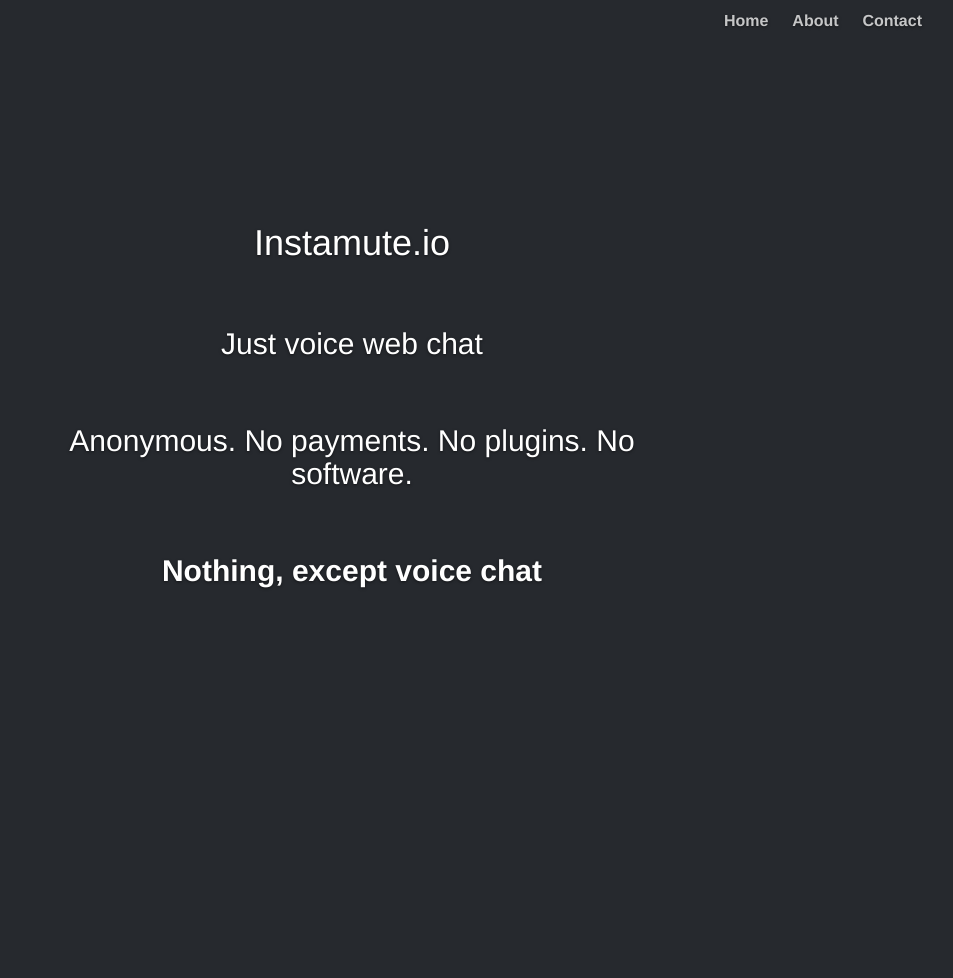
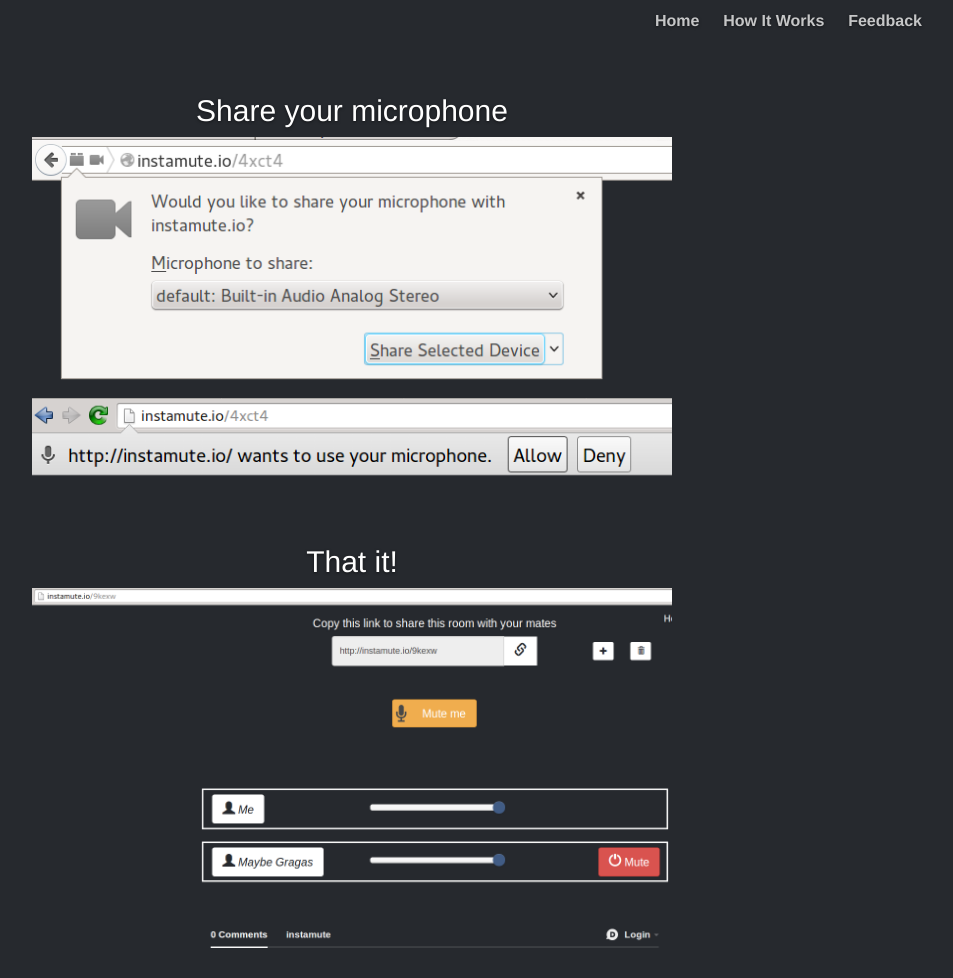
Before and after one commit to Axik/instamute.io, a Django app: template apps/common/templates/about.html in a window 1280 px wide. Shown: the whole page, without its empty margins (288-1241 px from the left). Before the commit the page ends 588 px from the top, so only its background shows below. Run offline with Django 3.2, Linux system fonts and the light colour scheme; the template is opened without the code that fills it, so the values that code supplies are empty; some libraries are stand-ins or nearby versions.

Commit message:
Major update

```diff
--- a/apps/common/static/css/cover.css
+++ b/apps/common/static/css/cover.css
@@ -166,3 +166,6 @@ body {
 .alert {
   text-shadow:none;
 }
+
+h1 {
+  font-size: 5em; }
--- a/apps/common/templates/about.html
+++ b/apps/common/templates/about.html
@@ -1,5 +1,6 @@
 {% extends "base.html" %}
 {% load i18n %}
+{% load static %}
 {% block title %}
     {% trans "Instamute.io: About" %}
 {% endblock title %}
@@ -12,9 +13,11 @@
 {% endblock extra_head %}
 {% block content %}
 <div class="inner cover">
-    <h1 class="cover-heading">{% trans "Instamute.io" %}</h1>
-    <h2 class="cover-heading">{% trans "Just voice web chat" %} </h2>
-    <h2 class="cover-heading">{% trans "Anonymous. No payments. No plugins. No software. "%} </h2>
-    <h2 class="cover-heading"><strong> {% trans "Nothing, except voice chat" %}</strong></h2>
+    <h2 class="cover-heading">{% trans "Share your microphone" %}</h1>
+        <img class="main_image" src="{% static "img/Firefox.png" %}" width='100%'>
+        <img class="main_image" src="{% static "img/Chrome.png" %}" width='100%'>
+
+    <h2 class="cover-heading">{% trans "That it!" %}</h1>
+        <img class="main_image" src="{% static "img/Done.png" %}" width='100%'>
 </div>
 {% endblock content %}
--- a/apps/common/templates/menu.html
+++ b/apps/common/templates/menu.html
@@ -9,13 +9,13 @@
     <li {% if active_tab == 'about' %}
         class="active"{% endif %}>
         <a href="{% url 'about' %}">
-            {% trans "About" %}
+            {% trans "How It Works" %}
         </a>
     </li>
     <li {% if active_tab == 'contact' %}
         class="active"{% endif %}>
         <a href="{% url 'contact' %}">
-            {% trans "Contact" %}
+            {% trans "Feedback" %}
         </a>
     </li>
 </ul>
```
Also changed, not shown: apps/common/templates/contact.html (+32 -2 lines), apps/common/templates/rooms/room_form.html (+7 -8 lines), apps/common/static/img/Chrome.png (added), apps/common/static/img/Done.png (added), apps/common/static/img/Firefox.png (added).
